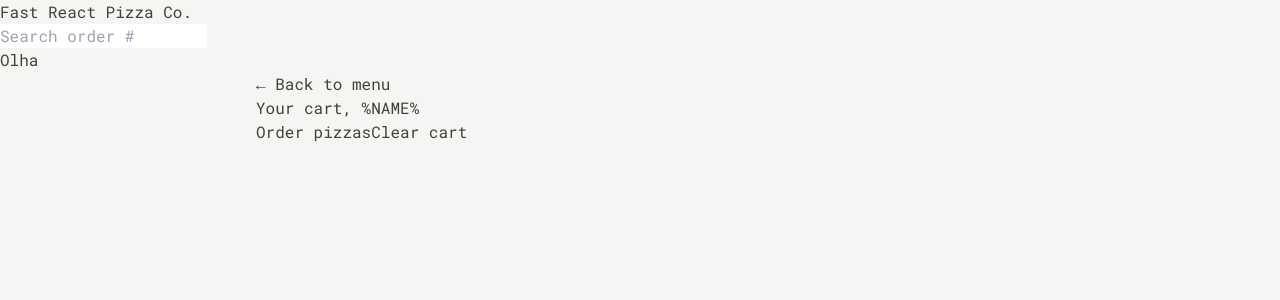
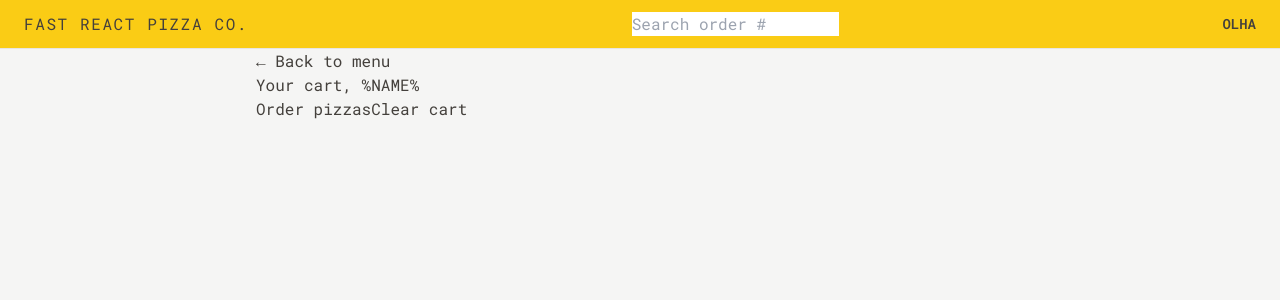
Before and after one commit to OlgaPrikhodko/Fast-React-Pizza, a React (Vite) app: page /cart in a window 1280 px wide. Shown: the top 300 px of the page. Built offline with nearby package versions, Linux system fonts and the light colour scheme.

Commit message:
💄styles: Header styling

```diff
--- /dev/null
+++ b/src/features/user/Username.tsx
@@ -0,0 +1,3 @@
+export const Username: React.FC = () => {
+  return <div className="hidden text-sm font-semibold md:block">Olha</div>;
+};
--- a/src/ui/Header.tsx
+++ b/src/ui/Header.tsx
@@ -1,14 +1,17 @@
 import SearchOrder from "@/features/order/SearchOrder";
+import { Username } from "@/features/user/Username";
 import { Link } from "react-router-dom";
 
 const Header: React.FC = () => {
   return (
-    <header>
-      <Link to="/">Fast React Pizza Co.</Link>
+    <header className="flex items-center justify-between border-b border-stone-200 bg-yellow-400 px-4 py-3 uppercase sm:px-6">
+      <Link to="/" className="tracking-widest">
+        Fast React Pizza Co.
+      </Link>
 
       <SearchOrder />
 
-      <p>Olha</p>
+      <Username />
     </header>
   );
 };
```
